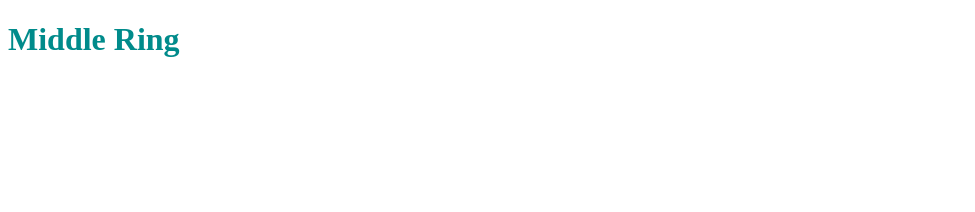
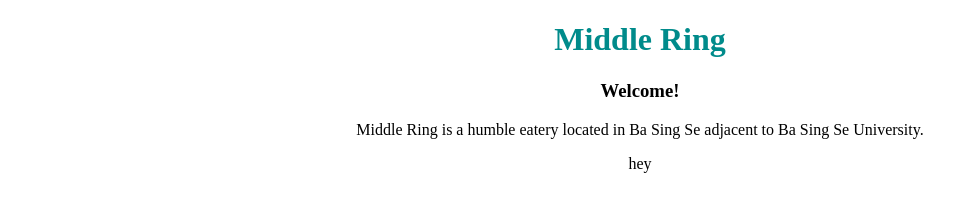
Before and after one commit to jcampbell57/odin-restaurant-page, a website built with webpack: page dist/index.html in a window 1280 px wide. Shown: the whole page, without its empty margins (0-975 px from the left). Built offline with nearby package versions, Linux system fonts and the light colour scheme.

Commit message:
barebones elements added

```diff
--- a/src/content.js
+++ b/src/content.js
@@ -1,21 +1,38 @@
 const display = () => {
-    const body = document.querySelector('body')
-    const div = document.createElement('div')
+    const body = document.querySelector('body');
+    const div = document.createElement('div');
 
     const displayHeader = () => {
-        div.setAttribute('class', 'header');
-        div.innerHTML = '<h1>Middle Ring</h1>';
-        body.appendChild(div);
+        let header = document.createElement('header');
+        header.innerHTML = '<h1>Middle Ring</h1>';
+        body.appendChild(header);
     }
 
-    const displayContent = () => {
-        // div.setAttribute('class', 'content');
-        // div.textContent = 'hey';
-        // body.appendChild(div);
-        console.log('hey');
+    const displayWelcome = () => {
+        let content = div;
+        content.setAttribute('class', 'content');
+        body.appendChild(content);
+
+        let contentTitle = document.createElement('h3');
+        contentTitle.setAttribute('class', 'contentTitle');
+        contentTitle.textContent = 'Welcome!';
+        content.appendChild(contentTitle);
+
+        let contentInfo = document.createElement('p')
+        contentInfo.setAttribute('class', 'contentInfo');
+        contentInfo.textContent =
+            'Middle Ring is a humble eatery located in Ba Sing Se adjacent to \
+            Ba Sing Se University.';
+        content.appendChild(contentInfo);
     }
 
-    return displayHeader(), displayContent();
+    const displayFooter = () => {
+        let footer = document.createElement('footer');
+        footer.textContent = 'hey';
+        body.appendChild(footer);
+    }
+
+    return displayHeader(), displayWelcome(), displayFooter();
 };
 
 export default display;
--- a/src/style.css
+++ b/src/style.css
@@ -1,3 +1,16 @@
-.header {
+@font-face {
+    font-family: 'Avatar';
+    src: url(./assets/Herculanum-Regular.ttf) format('ttf');
+    font-weight: 500;
+    font-style: normal;
+}
+
+body {
+    text-align: center;
+    font-family: 'Avatar';
+}
+
+header {
     color: darkcyan;
+    font-family: 'Avatar';
 }
```
Also changed, not shown: dist/7a052446b4aea4f9346e.ttf (added), dist/content.bundle.js, dist/index.bundle.js, src/assets/Herculanum-Regular.ttf (added), src/assets/customer.webp (added), src/assets/exterior.webp (added), src/assets/interior.jpg (added).
